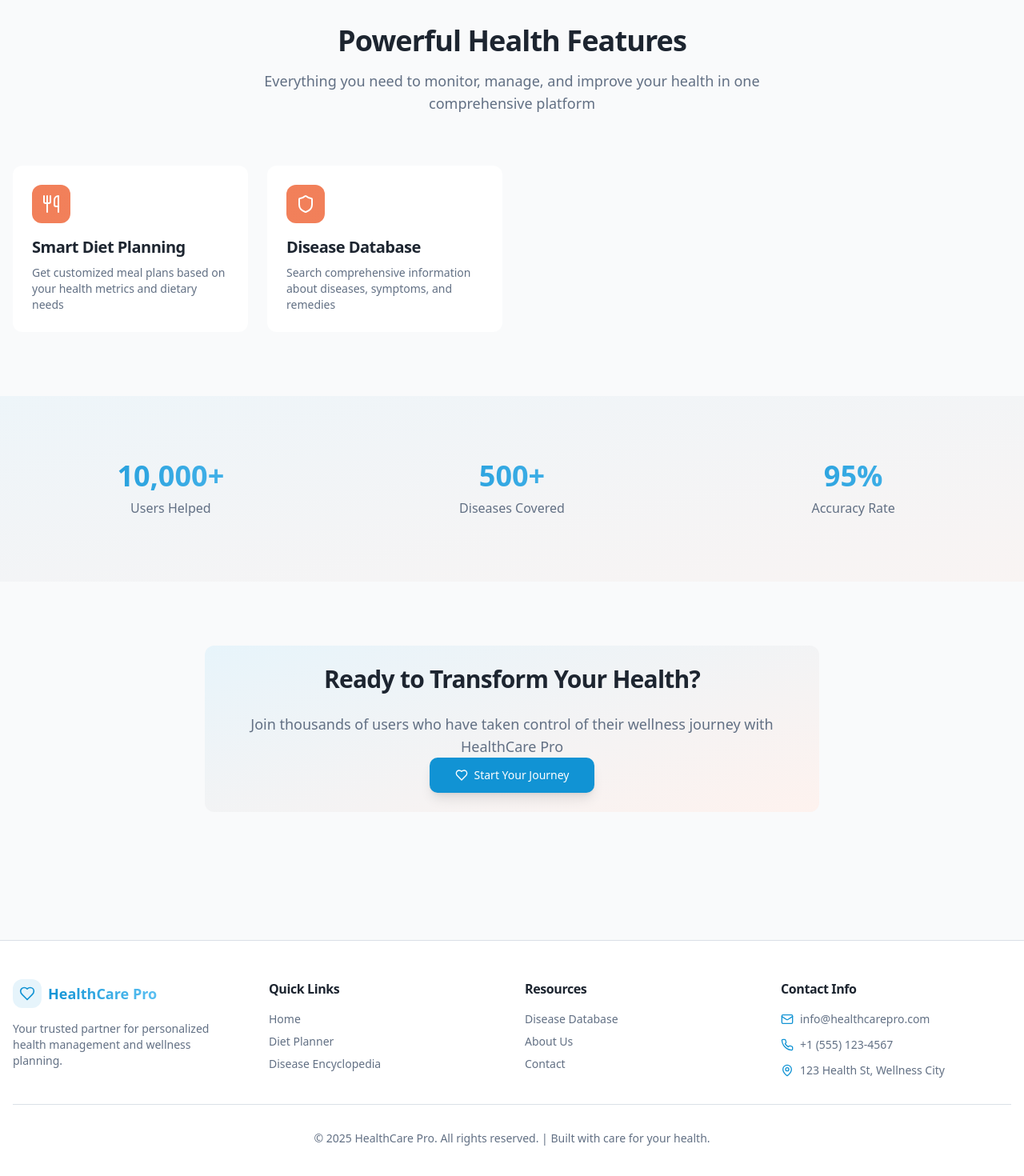
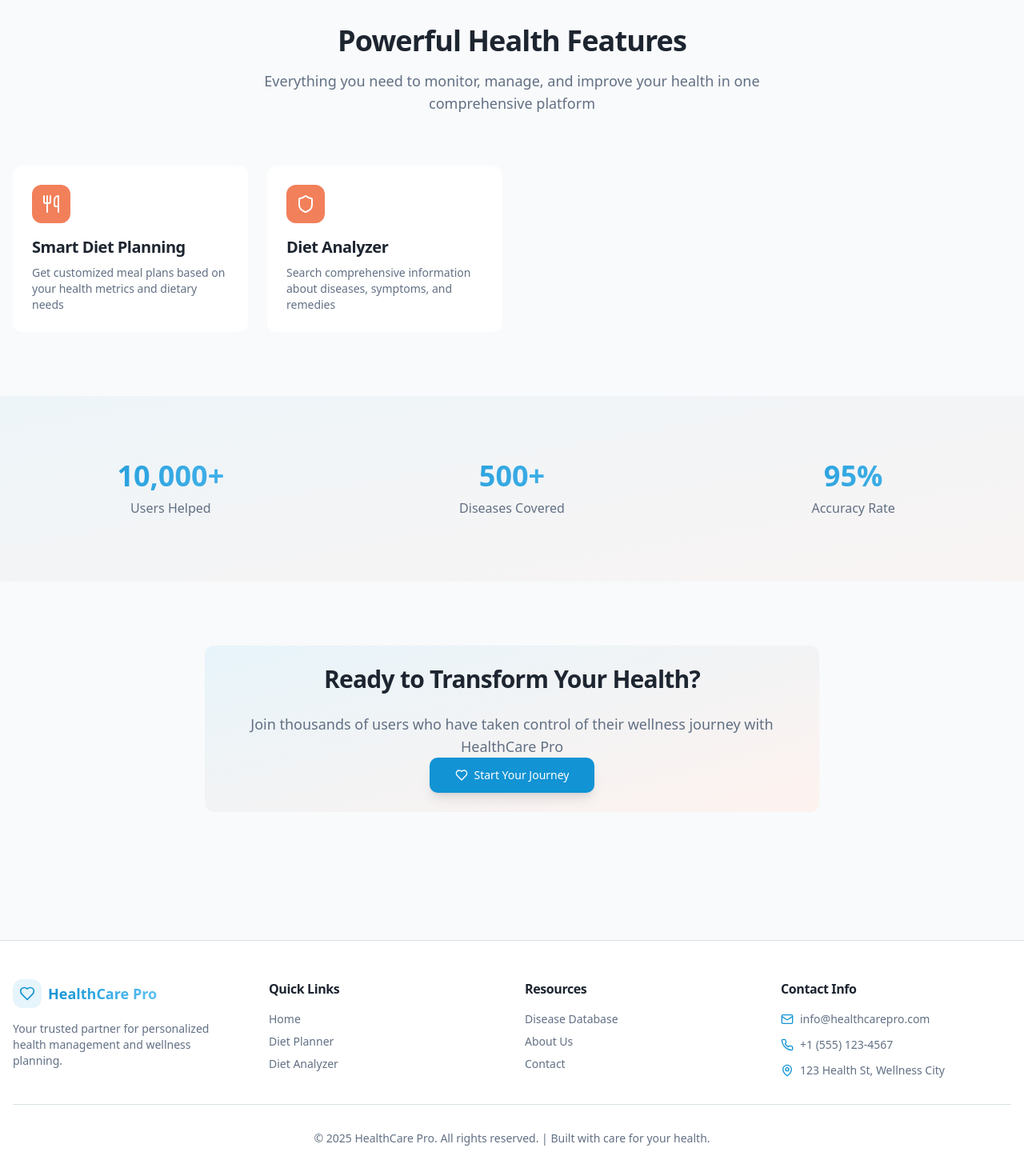
Before and after one commit to guruemail125-sys/nutri-nav-aid, a React (Vite) app: page / in a window 1280 px wide. Shown: the part 632-2102 px from the top of the page at 80% size. Built offline with nearby package versions, Linux system fonts and the light colour scheme; the HTML template or start-up script is replaced by a standard one.

Commit message:
Refactor: Rename Disease Encyclopedia

```diff
--- a/src/components/Footer.tsx
+++ b/src/components/Footer.tsx
@@ -28,7 +28,7 @@ const Footer = () => {
                 Diet Planner
               </Link>
               <Link to="/disease-search" className="block text-sm text-muted-foreground hover:text-primary transition-colors">
-                Disease Encyclopedia
+                Diet Analyzer
               </Link>
             </div>
           </div>
--- a/src/components/Navigation.tsx
+++ b/src/components/Navigation.tsx
@@ -21,7 +21,7 @@ const Navigation = () => {
 
   const serviceLinks = [
     { path: "/diet-planner", label: "Diet Planner" },
-    { path: "/disease-search", label: "Disease Encyclopedia" },
+    { path: "/disease-search", label: "Diet Analyzer" },
   ];
 
   return (
--- a/src/pages/Home.tsx
+++ b/src/pages/Home.tsx
@@ -14,7 +14,7 @@ const Home = () => {
     },
     {
       icon: Shield,
-      title: "Disease Database",
+      title: "Diet Analyzer",
       description: "Search comprehensive information about diseases, symptoms, and remedies",
       link: "/disease-search",
       gradient: "from-accent to-secondary",
```
